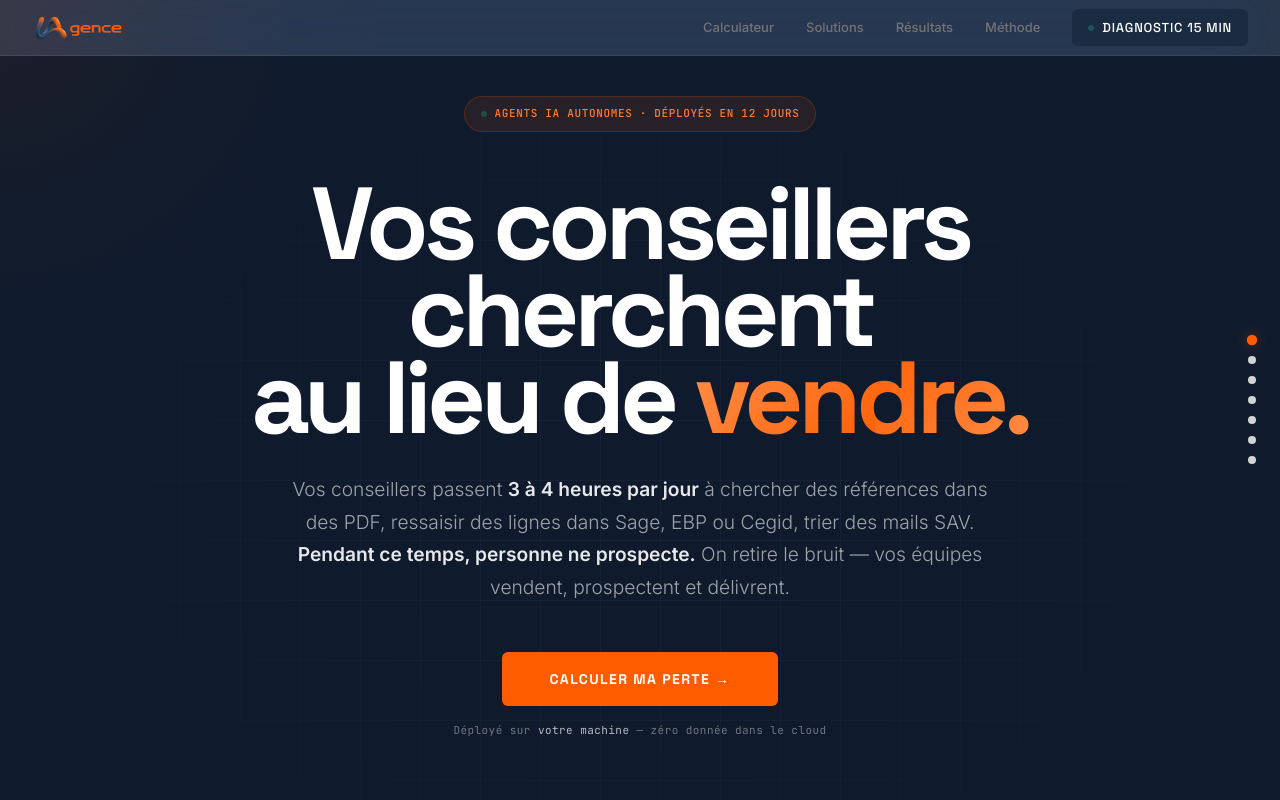
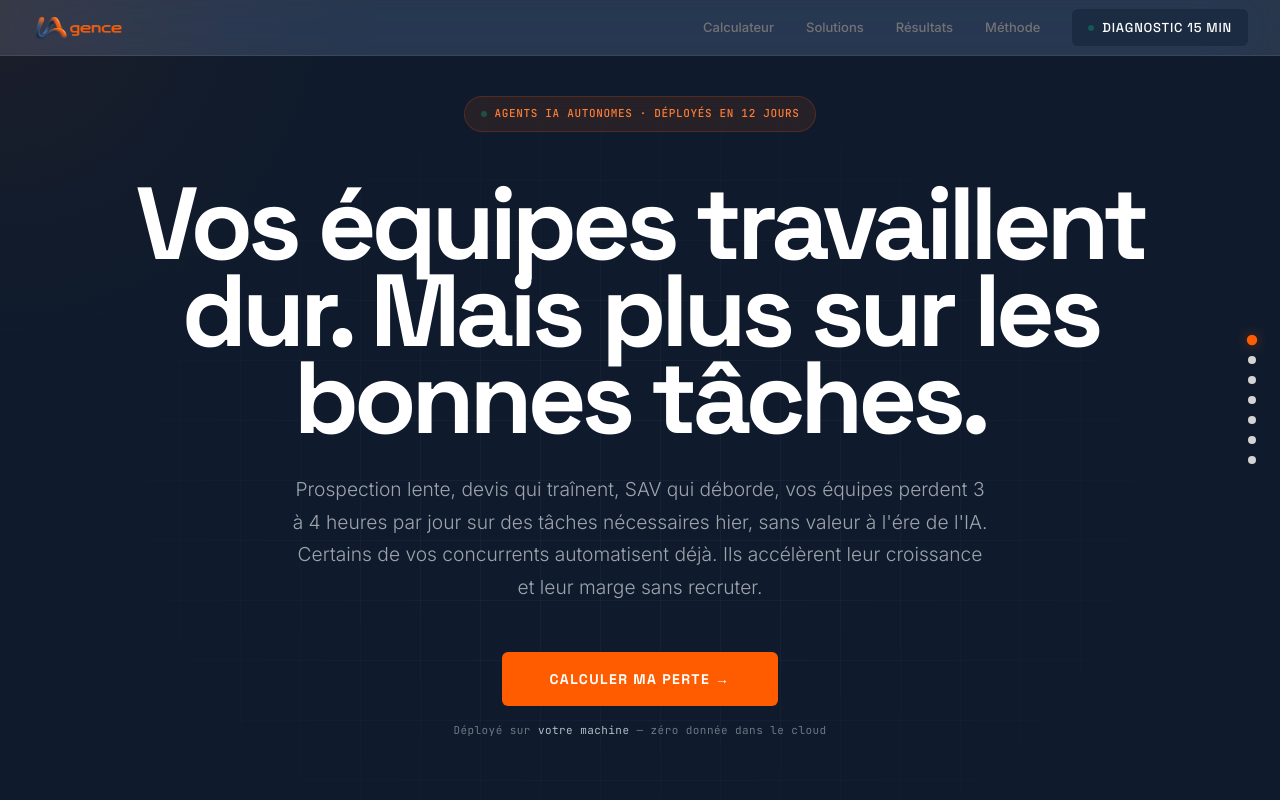
Before and after one commit to gravityclaw-dev/ia-gence-com, a plain HTML site: page index.html in a window 1280 px wide. Shown: the top 800 px of the page. Drawn offline with Linux system fonts and the light colour scheme; animation ran at ten frames a second; a script that the page names is missing.

Commit message:
H1 et sub hero mis à jour

```diff
--- a/index.html
+++ b/index.html
@@ -140,8 +140,8 @@ Cal.ns["diagnostic-15-min"]("ui", {"hideEventTypeDetails":false,"layout":"month_
       <span class="dot" aria-hidden="true"></span>
       Agents IA autonomes · Déployés en 12 jours
     </div>
-    <h1>Vos conseillers cherchent<br>au lieu de <span class="gradient-text">vendre.</span></h1>
-    <p>Vos conseillers passent <strong>3 à 4 heures par jour</strong> à chercher des références dans des PDF, ressaisir des lignes dans Sage, EBP ou Cegid, trier des mails SAV. <strong>Pendant ce temps, personne ne prospecte.</strong> On retire le bruit — vos équipes vendent, prospectent et délivrent.</p>
+    <h1>Vos équipes travaillent dur. Mais plus sur les bonnes tâches.</h1>
+    <p>Prospection lente, devis qui traînent, SAV qui déborde, vos équipes perdent 3 à 4 heures par jour sur des tâches nécessaires hier, sans valeur à l'ére de l'IA. Certains de vos concurrents automatisent déjà. Ils accélèrent leur croissance et leur marge sans recruter.</p>
     <div class="hero-actions">
       <a href="#calculateur" class="hero-cta">Calculer ma perte →</a>
       <div class="hero-badge-sub">Déployé sur <span>votre machine</span> — zéro donnée dans le cloud</div>
```
